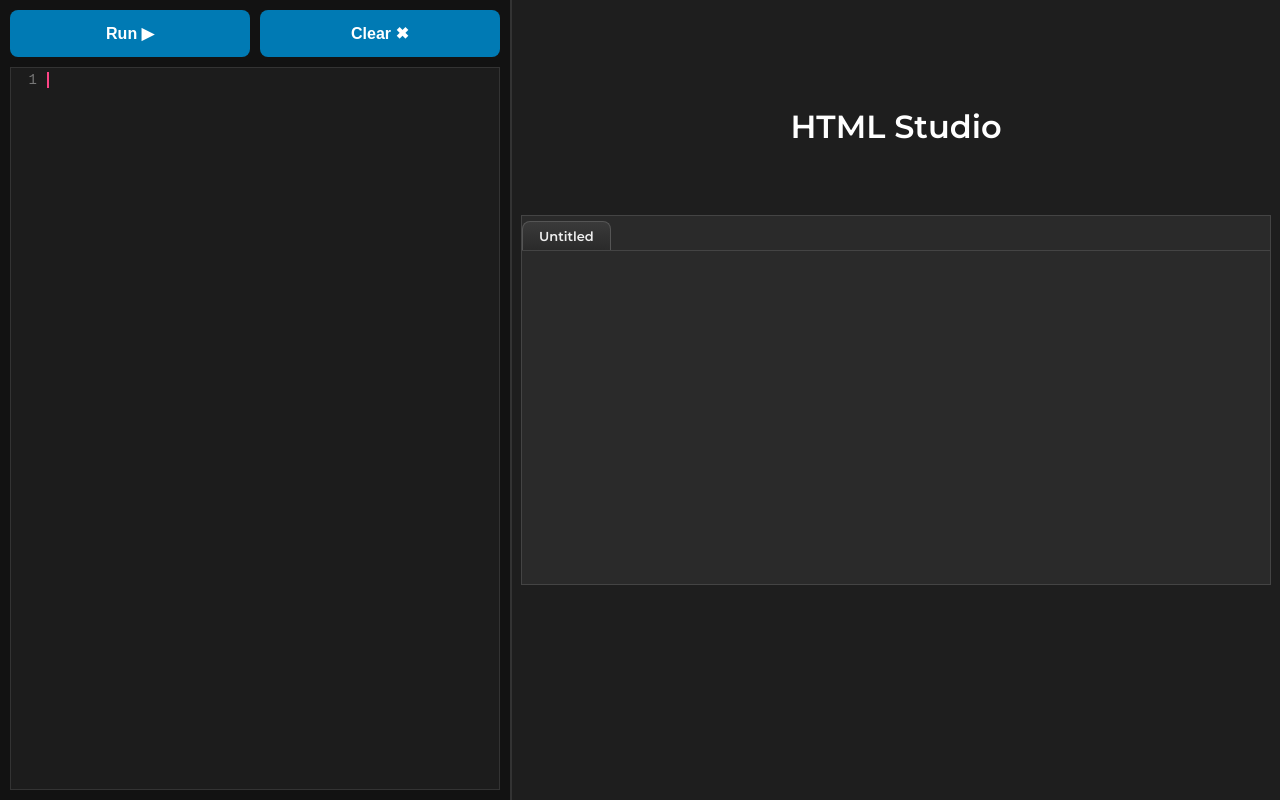
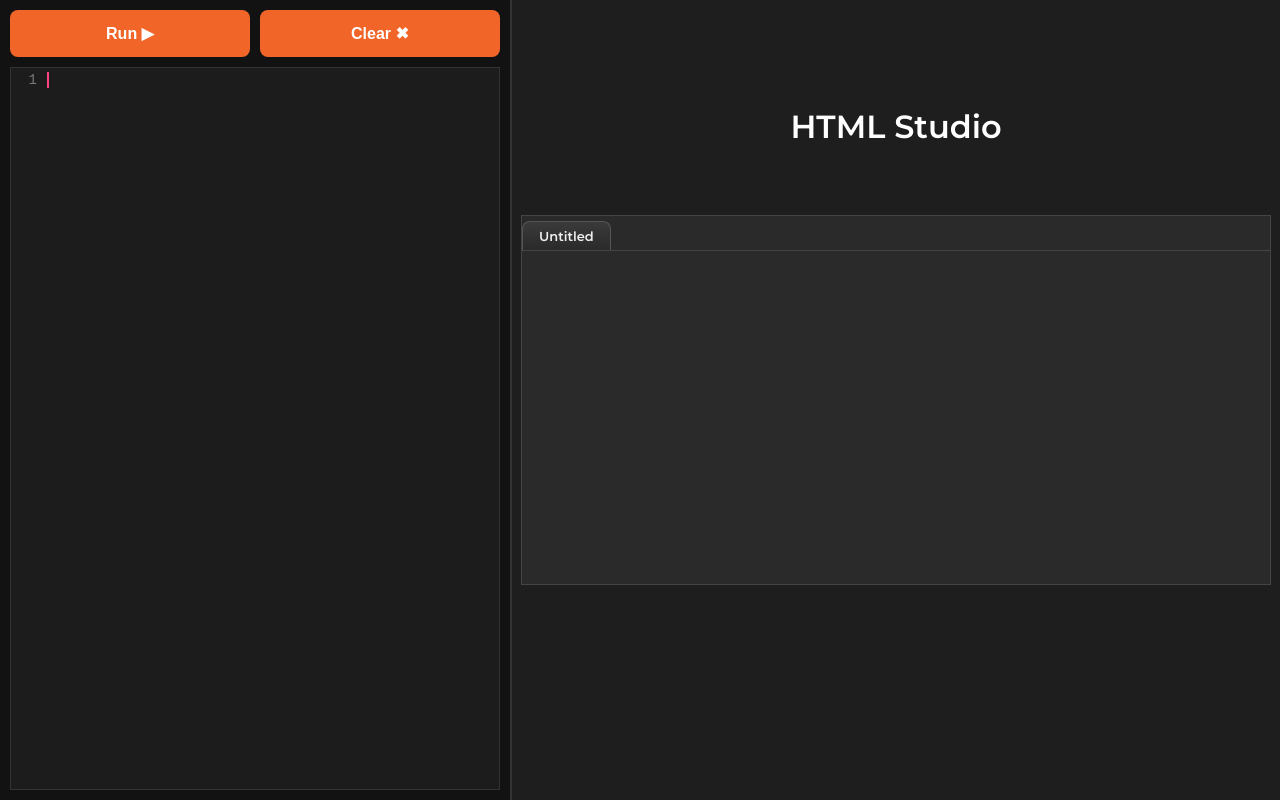
Before and after one commit to ImDevi/HTML-Studio, a plain HTML site: page index.html in a window 1280 px wide. Drawn offline with nearby package versions, Linux system fonts and the light colour scheme.

Commit message:
Change favicon and button styles in index.html
Updated favicon and button colors in the HTML Studio.

```diff
--- a/index.html
+++ b/index.html
@@ -8,7 +8,7 @@
   <!-- CodeMirror CSS -->
   <link rel="stylesheet" href="https://cdnjs.cloudflare.com/ajax/libs/codemirror/5.65.16/codemirror.min.css">
   <link rel="stylesheet" href="https://cdnjs.cloudflare.com/ajax/libs/codemirror/5.65.16/theme/yonce.min.css">
-  <link rel="icon" type="image/png" href="favicon.png">
+  <link rel="icon" type="image/png" href="studio_fav.png">
   <style>
     body {
       margin: 0;
@@ -41,13 +41,13 @@
       cursor: pointer;
       border: none;
       border-radius: 8px;
-      background: #007ab4;
+      background: #f16529;
       color: #fff;
       font-weight: 600;
       transition: background 0.2s;
     }
     #editor button:hover {
-      background: #005b86;
+      background: #e44d26;
     }
     .CodeMirror {
       flex: 1;
```
